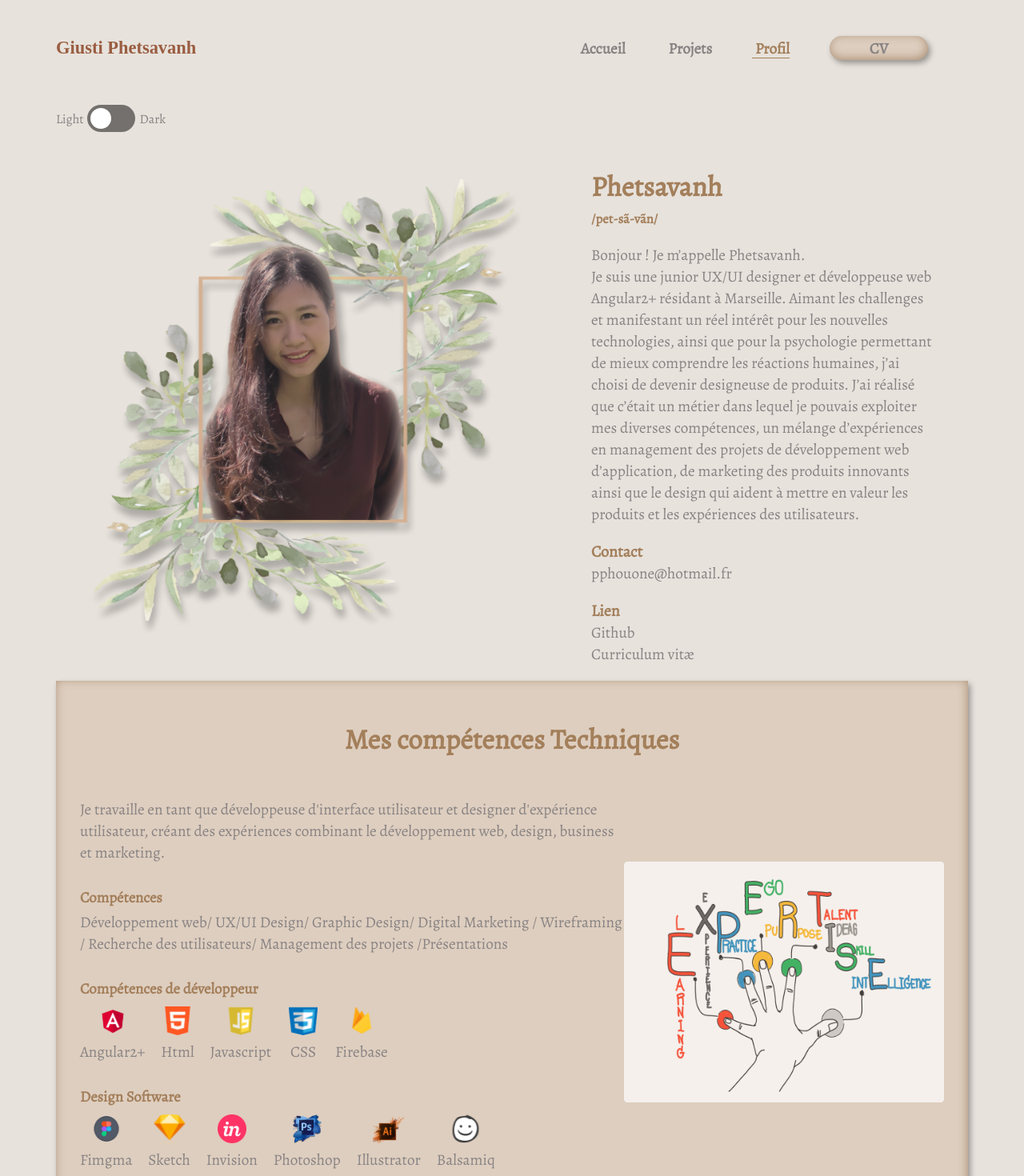
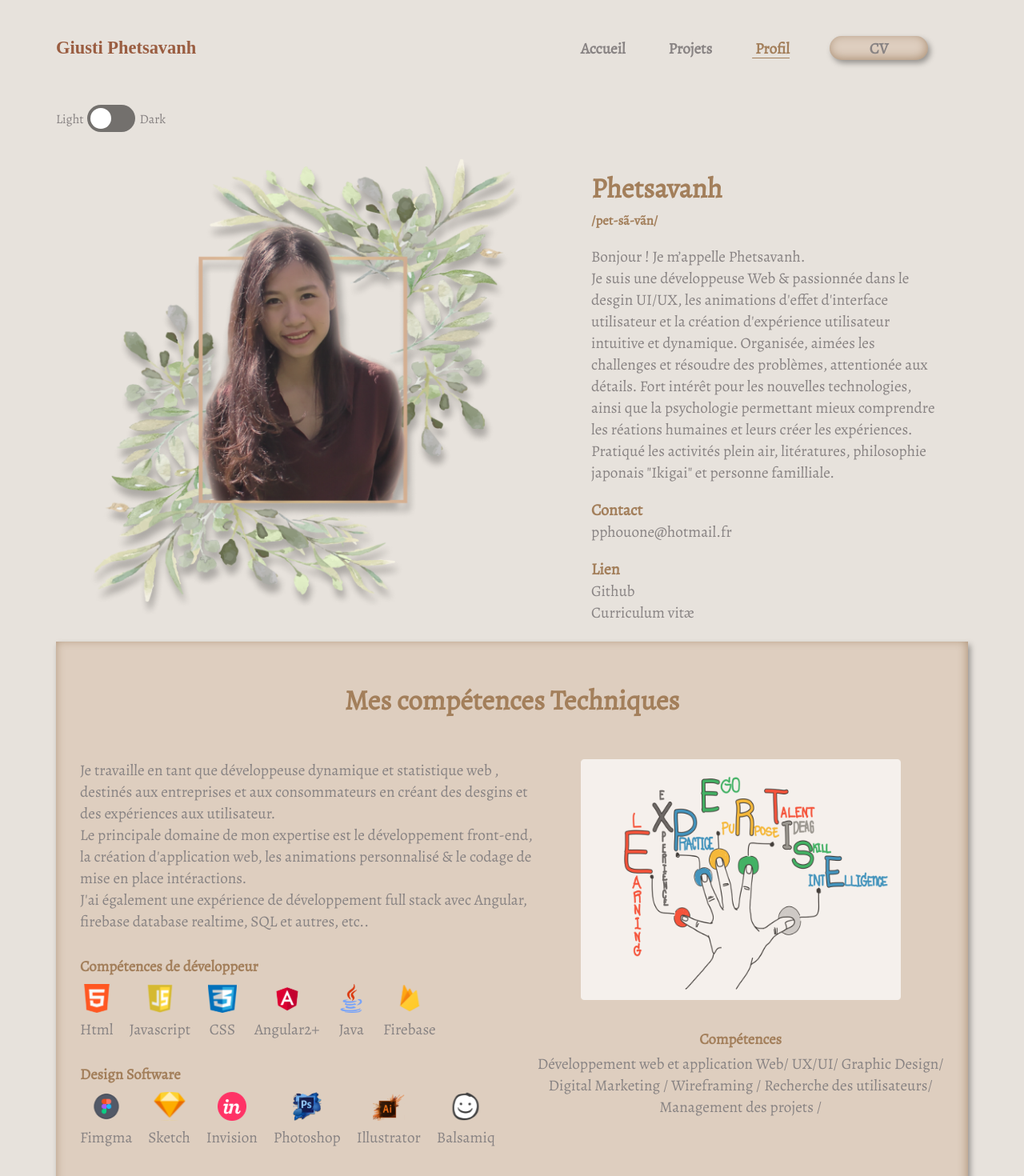
Before and after one commit to baypp07/bay-portfolio, an Angular app: page /about in a window 1280 px wide. Shown: the top 1470 px of the page at 80% size. Built offline with nearby package versions, Linux system fonts and the light colour scheme; a web font is replaced by a local one.

Commit message:
update project

```diff
--- a/src/app/about/about.component.css
+++ b/src/app/about/about.component.css
@@ -1,3 +1,5 @@
+
+
 h3,h4, h5{
     color: var(--primary);
 }
@@ -43,7 +45,7 @@ h4{
 }
 .skill-content{
     display: flex;
-    align-items: center;
+    /* align-items: center; */
 
 }
 .left-section{
--- a/src/app/about/about.component.html
+++ b/src/app/about/about.component.html
@@ -12,6 +12,18 @@
                     Bonjour ! Je m’appelle Phetsavanh.
                 </p>
                 <p>
+                    Je suis une développeuse Web & passionnée dans le desgin UI/UX, les animations d'effet d'interface
+                    utilisateur
+                    et la création d'expérience utilisateur intuitive et dynamique.
+
+                    Organisée, aimées les challenges et résoudre des problèmes, attentionée aux détails.
+
+                    Fort intérêt pour les nouvelles technologies, ainsi que la psychologie permettant mieux comprendre
+                    les réations humaines et leurs créer les expériences.
+
+                    Pratiqué les activités plein air, litératures, philosophie japonais "Ikigai" et personne familliale.
+                </p>
+                <!-- <p>
                     Je suis une junior UX/UI designer et développeuse web Angular2+ résidant à Marseille. Aimant les
                     challenges et manifestant un réel intérêt pour les nouvelles technologies, ainsi que pour la
                     psychologie permettant de mieux comprendre les réactions humaines, j’ai choisi de devenir designeuse
@@ -19,28 +31,38 @@
                     compétences, un mélange d’expériences en management des projets de développement web d’application,
                     de marketing des produits innovants ainsi que le design qui aident à mettre en valeur les produits
                     et les expériences des utilisateurs.
-                </p>
+                </p> -->
 
                 <h4> Contact</h4>
                 <a href="mailto: pphouone@hotmail.fr" target="_blank">pphouone@hotmail.fr </a>
                 <h4> Lien</h4>
                 <p><a href="https://github.com/baypp07?tab=repositories" target="_blank">Github </a></p>
                 <p><a href="../assets/cv/giustiphetsavanh.pdf" target="_blank">Curriculum vitæ </a></p>
-
             </div>
         </section>
+
         <section class="skills anime1">
             <h1>Mes compétences Techniques</h1>
             <div class="skill-content">
                 <div class="left-section">
-                    <p>Je travaille en tant que développeuse d'interface utilisateur et designer d'expérience
+                    <p>
+                        Je travaille en tant que développeuse dynamique et statistique web , destinés aux entreprises et
+                        aux consommateurs en créant
+                        des desgins et des expériences aux utilisateur.
+                    </p>
+                    <p>
+                        Le principale domaine de mon expertise est le développement front-end, la création d'application
+                        web,
+                        les animations personnalisé & le codage de mise en place intéractions.
+                    </p>
+                    <p>
+                        J'ai également une expérience de développement full stack avec Angular, firebase database
+                        realtime, SQL et autres, etc..
+                    </p>
+                    <!-- <p>Je travaille en tant que développeuse d'interface utilisateur et designer d'expérience
                         utilisateur, créant des expériences combinant le développement web, design, business et
-                        marketing.</p>
-                    <h3> Compétences </h3>
-                    <p>
-                        Développement web/ UX/UI Design/ Graphic Design/ Digital Marketing / Wireframing / Recherche des
-                        utilisateurs/ Management des projets /Présentations
-                    </p>
+                        marketing.</p> -->
+
 
                     <h3> Compétences de développeur </h3>
                     <div class="skill-title">
@@ -62,10 +84,18 @@
                         </ul>
                     </div>
 
+
                 </div>
 
                 <div class="right-section">
                     <img class="skill-image-right" src="../assets/images/about/experience.png" />
+
+                    <h3> Compétences </h3>
+                    <p>
+                        Développement web et application Web/ UX/UI/ Graphic Design/ Digital Marketing / Wireframing /
+                        Recherche des
+                        utilisateurs/ Management des projets /
+                    </p>
                 </div>
             </div>
         </section>
--- a/src/app/about/about.component.ts
+++ b/src/app/about/about.component.ts
@@ -19,10 +19,11 @@ export class AboutComponent implements OnInit {
     {image:'../assets/images/about/balsamiq.svg', name:'Balsamiq'}
   ];
   devskills = [
-    {image:'../assets/images/about/angular.svg', name:'Angular2+'},
     {image:'../assets/images/about/html.svg', name:'Html'},
     {image:'../assets/images/about/javascript.svg', name:'Javascript'},
     {image:'../assets/images/about/css.svg', name:'CSS'},
+    {image:'../assets/images/about/angular.svg', name:'Angular2+'},
+    {image:'../assets/images/about/java.svg', name:'Java'},
     {image:'../assets/images/about/firebase.svg', name:'Firebase'},
 
 
--- a/src/app/projets/projets.component.html
+++ b/src/app/projets/projets.component.html
@@ -30,7 +30,8 @@
                     <h2 class="title-project">{{orproject.title}}</h2>
                     <h3 class="name-project">{{orproject.name}}</h3>
                     <p class="detail-project">{{orproject.text}}</p>
-                    <a href="{{orproject.lien}}"><button class="button-project">Lire l'étude des cas</button></a>
+                    <a *ngIf="orproject.id != '2'" href="{{orproject.lien}}"><button class="button-project">Lire l'étude des cas</button></a>
+                    <a *ngIf="orproject.id === '2'" target="_blank" href="https://bayshop-6b094.web.app"><button class="button-project">Lire l'étude des cas</button></a>
                     <a *ngIf="orproject.id === '2'" target="_blank" href="{{orproject.sourceCode}}">
                         <i class="fa fa-code"> Github</i>
                     </a>
```
Also changed, not shown: src/assets/images/about/java.svg (added).
